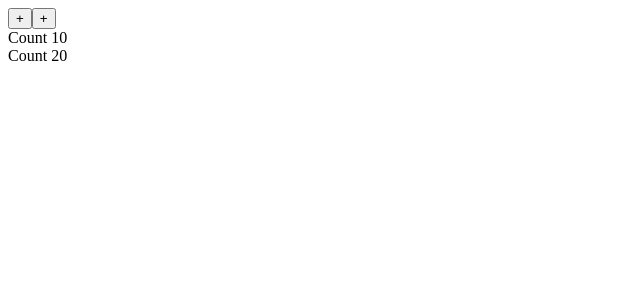
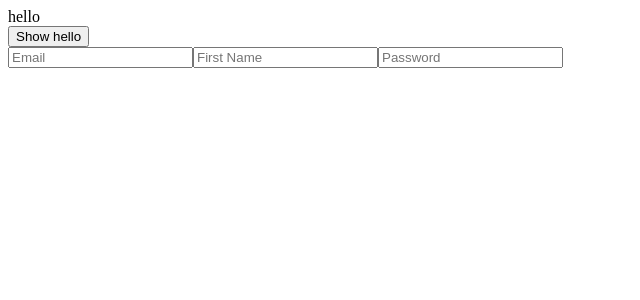
Before and after one commit to khan-shazid/radio-component, a React (Create React App) app: page / in a window 1280 px wide. Shown: the top 300 px of the page, without its empty margins (0-640 px from the left). Built offline with nearby package versions, Linux system fonts and the light colour scheme.

Commit message:
hooks in progress

```diff
--- a/src/app/index.tsx
+++ b/src/app/index.tsx
@@ -3,6 +3,7 @@ import Station from './components/Station/station';
 import { SAMPLE_DATA } from './constants';
 
 import UseStateTutorial from './usestate-tutorial';
+import UseEffectTutorial from './useeffect-tutorial';
 
 // function App() {
 //   return (
@@ -15,7 +16,7 @@ import UseStateTutorial from './usestate-tutorial';
 function App() {
   return (
     <div className="App">
-        <UseStateTutorial/>
+        <UseEffectTutorial/>
     </div>
   );
 }
--- /dev/null
+++ b/src/app/useeffect-tutorial/hello.js
@@ -0,0 +1,21 @@
+import React, { useEffect } from 'react';
+
+export const Hello = () => {
+    useEffect(() => {
+        console.log("rendered hello");
+
+        return () => {
+            console.log("called when unmounted")
+        }
+    })
+    useEffect(() => {
+        console.log("component did mount rendered hello");
+
+        return () => {
+            console.log("component did mount called when unmounted")
+        }
+    }, [])
+    return (
+        <div>hello</div>
+    )
+}
--- /dev/null
+++ b/src/app/useeffect-tutorial/index.js
@@ -0,0 +1,26 @@
+import React, { useEffect, useState } from 'react';
+import { Hello } from './hello';
+import { useForm } from './useForm';
+
+export default function useStateTutorial() {
+    const [showHello, setShowHello] = useState(true);
+    const [values, handleChange] = useForm({email: '', password: '', firstName: ''});
+
+    useEffect(() => {
+        console.log("rendered");
+    }, [values.password, values.firstName])
+
+    return (
+      <div>
+        {
+          showHello && <Hello/>
+        }
+        <button onClick={() => setShowHello(!showHello)}>Show hello</button>
+        <form>
+          <input name="email" placeholder="Email" value={values.email} onChange={handleChange}/>
+          <input name="firstName" placeholder="First Name" value={values.firstName} onChange={handleChange}/>
+          <input type="password" placeholder="Password" name="password" value={values.password} onChange={handleChange}/>
+        </form>
+      </div>
+    )
+}
--- /dev/null
+++ b/src/app/useeffect-tutorial/useForm.js
@@ -0,0 +1,14 @@
+import { useState } from 'react';
+
+export const useForm = (initialValues) => {
+    const [values, setValues] = useState(initialValues);
+    return [
+      values,
+      e => {
+        setValues({
+          ...values,
+          [e.target.name]: e.target.value
+        })
+      }
+    ]
+}
--- a/src/app/usestate-tutorial/index.js
+++ b/src/app/usestate-tutorial/index.js
@@ -1,20 +1,15 @@
 import React, { useState } from 'react';
+import { useForm } from './useForm';
 
 export default function useStateTutorial() {
-    const [{ count, count2 }, setCount] = useState({count: 10, count2: 20});
+    const [values, handleChange] = useForm({email: '', password: ''});
 
     return (
       <div>
-        <button onClick={() => setCount(currentState => ({
-          ...currentState,
-          count: currentState.count + 1
-        }))}>+</button>
-        <button onClick={() => setCount(currentState => ({
-          ...currentState,
-          count2: currentState.count2 + 1
-        }))}>+</button>
-        <div>Count {count}</div>
-        <div>Count {count2}</div>
+        <form>
+          <input name="email" value={values.email} onChange={handleChange}/>
+          <input type="password" name="password" value={values.password} onChange={handleChange}/>
+        </form>
       </div>
     )
 }
--- /dev/null
+++ b/src/app/usestate-tutorial/useForm.js
@@ -0,0 +1,14 @@
+import { useState } from 'react';
+
+export const useForm = (initialValues) => {
+    const [values, setValues] = useState(initialValues);
+    return [
+      values,
+      e => {
+        setValues({
+          ...values,
+          [e.target.name]: e.target.value
+        })
+      }
+    ]
+}
```
Also changed, not shown: src/app/useeffect-tutorial/index-temp.js (added, +20 -0 lines), src/app/usestate-tutorial/index-temp.js (added, +20 -0 lines).
